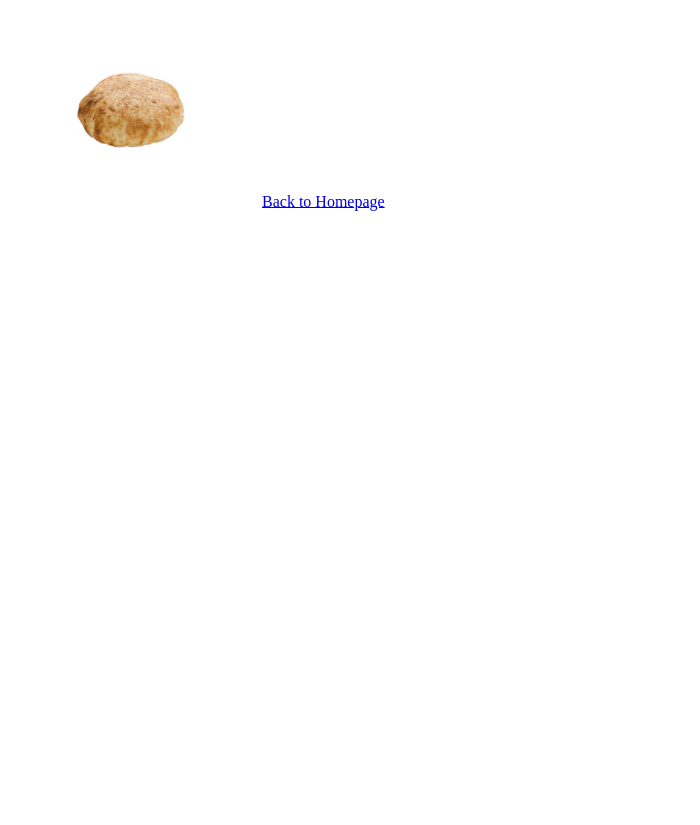
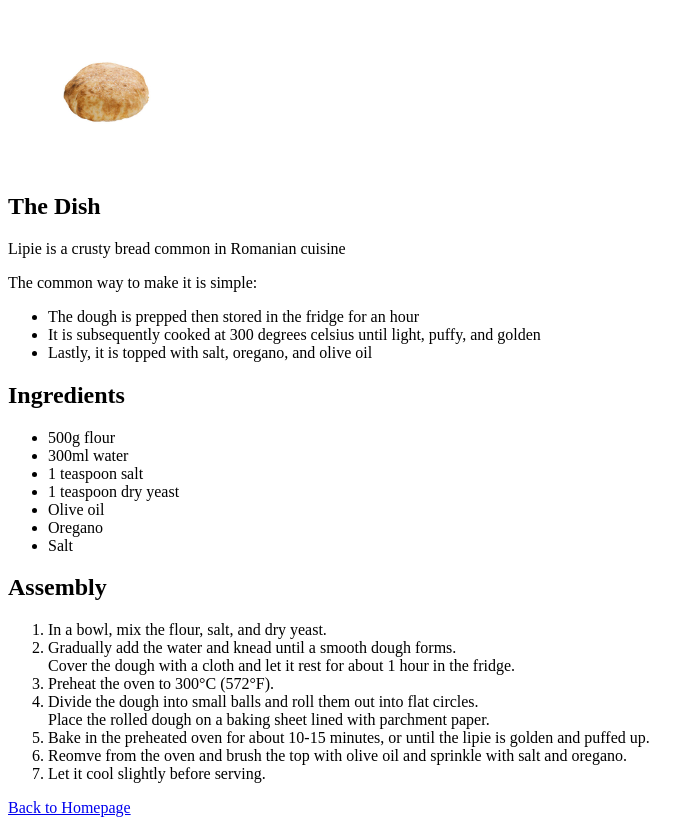
Before and after one commit to babacaca123/odin-recipes, a plain HTML site: page recipes/lipie.html in a window 1280 px wide. Shown: the part 61-886 px from the top of the page, without its empty margins (0-700 px from the left). Before the commit the page ends 800 px from the top, so only its background shows below. Drawn offline with Linux system fonts and the light colour scheme.

Commit message:
Finalize both recipe pages

```diff
--- a/recipes/lipie.html
+++ b/recipes/lipie.html
@@ -7,7 +7,46 @@
 </head>
 <body>
     <h1>Lipie</h1>
-    <img src="images/lipie.jpg" width="250" alt="Lipie">
+    <img src="images/lipie.jpg" width="200" alt="Lipie">
+    <h2>The Dish</h2>
+        <p>Lipie is a crusty bread common in Romanian cuisine</p>
+
+        <p>The common way to make it is simple:
+
+
+        <ul>
+            <li>The dough is prepped then stored in the fridge for an hour </li>
+            <li>It is subsequently cooked at 300 degrees celsius until light, puffy, and golden</li>
+            <li>Lastly, it is topped with salt, oregano, and olive oil</li>
+
+        </ul>
+        </p>
+        <h2>Ingredients</h2>
+
+
+        <ul>
+            <li>500g flour</li>
+            <li>300ml water</li>
+            <li>1 teaspoon salt</li>
+            <li>1 teaspoon dry yeast</li>
+            <li>Olive oil</li>
+            <li>Oregano</li>
+            <li>Salt</li>
+        </ul>
+        <h2>Assembly</h2>
+        <ol>
+            <li>In a bowl, mix the flour, salt, and dry yeast.</li>
+            <li>Gradually add the water and knead until a smooth dough forms.</li
+            <li>Cover the dough with a cloth and let it rest for about 1 hour in the fridge.</li>
+            <li>Preheat the oven to 300°C (572°F).</li>
+            <li>Divide the dough into small balls and roll them out into flat circles.</li
+            <li>Place the rolled dough on a baking sheet lined with parchment paper.</li>
+            <li>Bake in the preheated oven for about 10-15 minutes, or until the lipie is golden and puffed up.</li>
+            <li>Reomve from the oven and brush the top with olive oil and sprinkle with salt and oregano.</li>
+            <li>Let it cool slightly before serving.</li>
+
+        </ol>
     <a href="../index.html">Back to Homepage</a>
+
 </body>
 </html>
```
